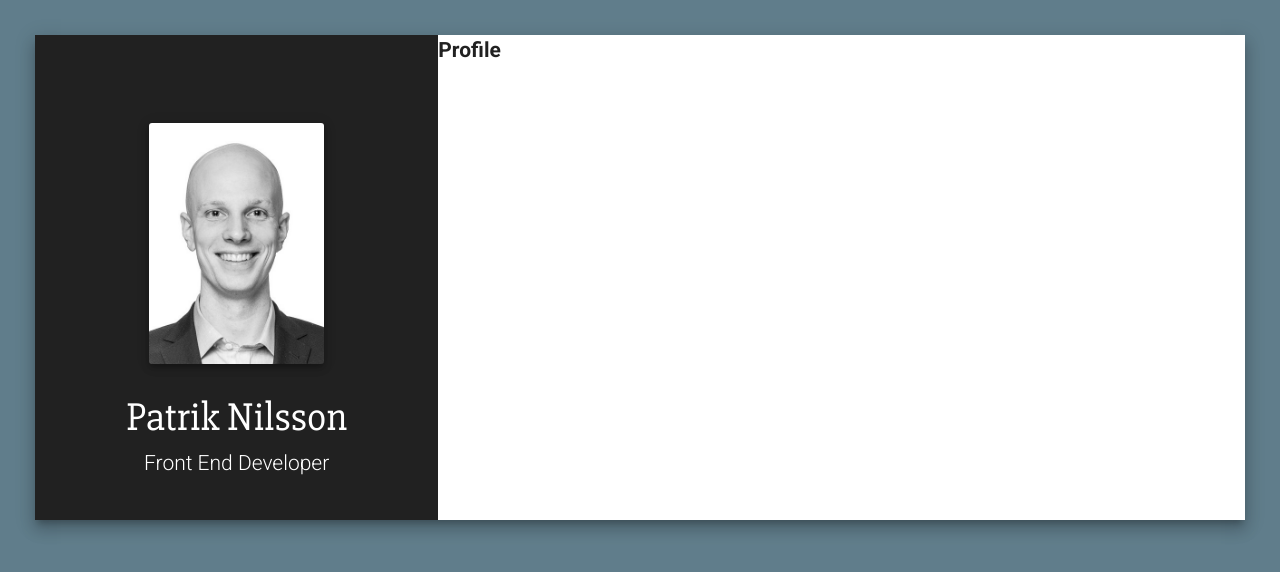
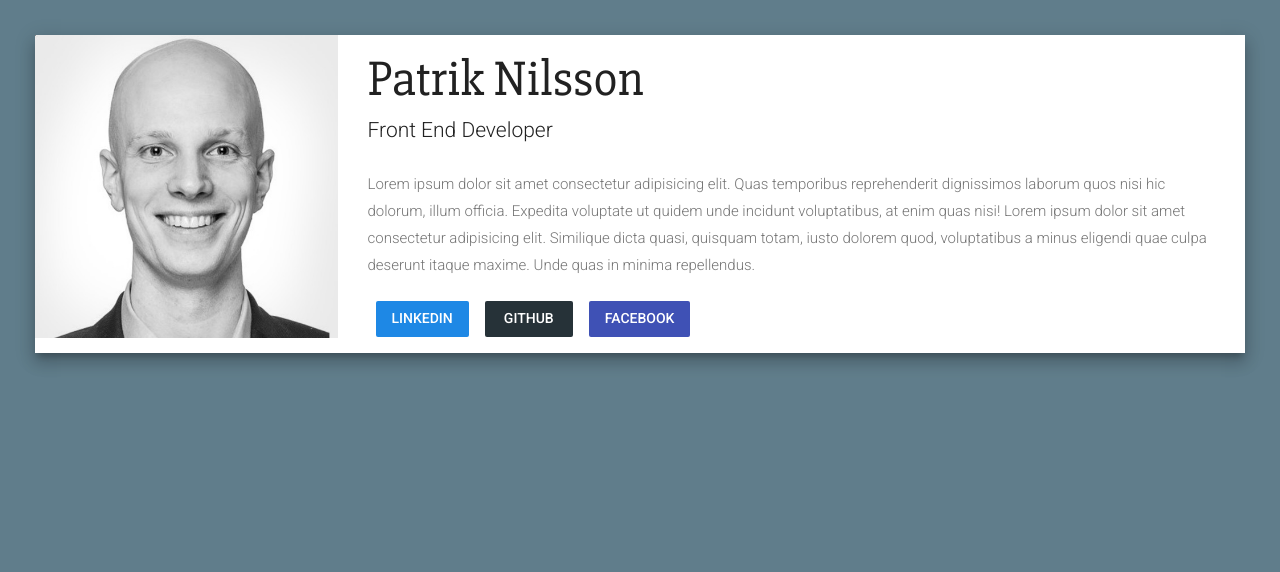
Before and after one commit to patriknil90/vue-resume, a Vue app: page / in a window 1280 px wide. Shown: the top 572 px of the page. Built offline with nearby package versions, Linux system fonts and the light colour scheme.

Commit message:
New layout, lorem presentation and buttons

```diff
--- a/src/App.vue
+++ b/src/App.vue
@@ -9,35 +9,59 @@
           >
             <v-flex
               xs12
-              lg4
+              md4
+              lg3
             >
-              <div class="resume-column grey darken-4 white--text">
-                <div class="info-column-section">
-                  <img
-                    class="portrait mt-5 mb-4 elevation-5"
-                    src="./images/patrik-nilsson.jpg"
-                    alt="Patrik Nilsson portrait"
-                  >
-                  <div class="presentation-titles text-xs-center">
-                    <h1 class="name-title font-weight-thin">
-                      Patrik Nilsson
-                    </h1>
-                    <h2 class="work-title font-weight-light">
-                      Front End Developer
-                    </h2>
-                  </div>
-                </div>
+              <div class="resume-column">
+                <img
+                  class="portrait"
+                  src="./images/patrik-nilsson.jpg"
+                  alt="Patrik Nilsson portrait"
+                >
               </div>
             </v-flex>
             <v-flex
               xs12
-              lg8
+              md8
+              lg9
             >
               <div class="resume-column">
                 <div class="main-section">
-                  <h2 class="main-section-title">
-                    Profile
-                  </h2>
+                  <div class="presentation-titles">
+                    <h1 class="name-title font-weight-thin">
+                      Patrik Nilsson
+                    </h1>
+                    <h2 class="work-title font-weight-light mb-4">
+                      Front End Developer
+                    </h2>
+                    <p class="personal-info grey--text text--darken-1 font-weight-light">
+                      Lorem ipsum dolor sit amet consectetur adipisicing elit. Quas temporibus reprehenderit dignissimos laborum quos nisi hic dolorum, illum officia. Expedita voluptate ut quidem unde incidunt voluptatibus, at enim quas nisi! Lorem ipsum dolor sit amet consectetur adipisicing elit. Similique dicta quasi, quisquam totam, iusto dolorem quod, voluptatibus a minus eligendi quae culpa deserunt itaque maxime. Unde quas in minima repellendus.
+                    </p>
+                    <v-btn
+                      depressed
+                      class="blue darken-1 white--text"
+                      href="https://www.linkedin.com/in/patriknil90/"
+                      target="__blank"
+                    >
+                      Linkedin
+                    </v-btn>
+                    <v-btn
+                      depressed
+                      class="blue-grey darken-4 white--text"
+                      href="https://github.com/patriknil90"
+                      target="__blank"
+                    >
+                      Github
+                    </v-btn>
+                    <v-btn
+                      depressed
+                      class="indigo white--text"
+                      href="https://www.facebook.com/patriknil90"
+                      target="__blank"
+                    >
+                      Facebook
+                    </v-btn>
+                  </div>
                 </div>
               </div>
             </v-flex>
@@ -69,6 +93,8 @@ export default {
     }
   }
 
+  .main-section { padding: 10px 30px; }
+
   .resume-paper { background-color: white; }
 
   .info-column-section {
@@ -77,13 +103,18 @@ export default {
   }
   .portrait {
     display: block;
-    width: 175px;
-    margin: auto;
-    border-radius: 3px;
+    width: 100%;
   }
 
   .name-title {
     font-family: 'Slabo 27px', serif;
-    font-size: 40px;
+    font-size: 50px;
+    line-height: 1.4;
   }
+
+  .personal-info {
+    font-size: 15px;
+    line-height: 1.8;
+  }
+
 </style>
```
Also changed, not shown: src/images/patrik-nilsson.jpg.
